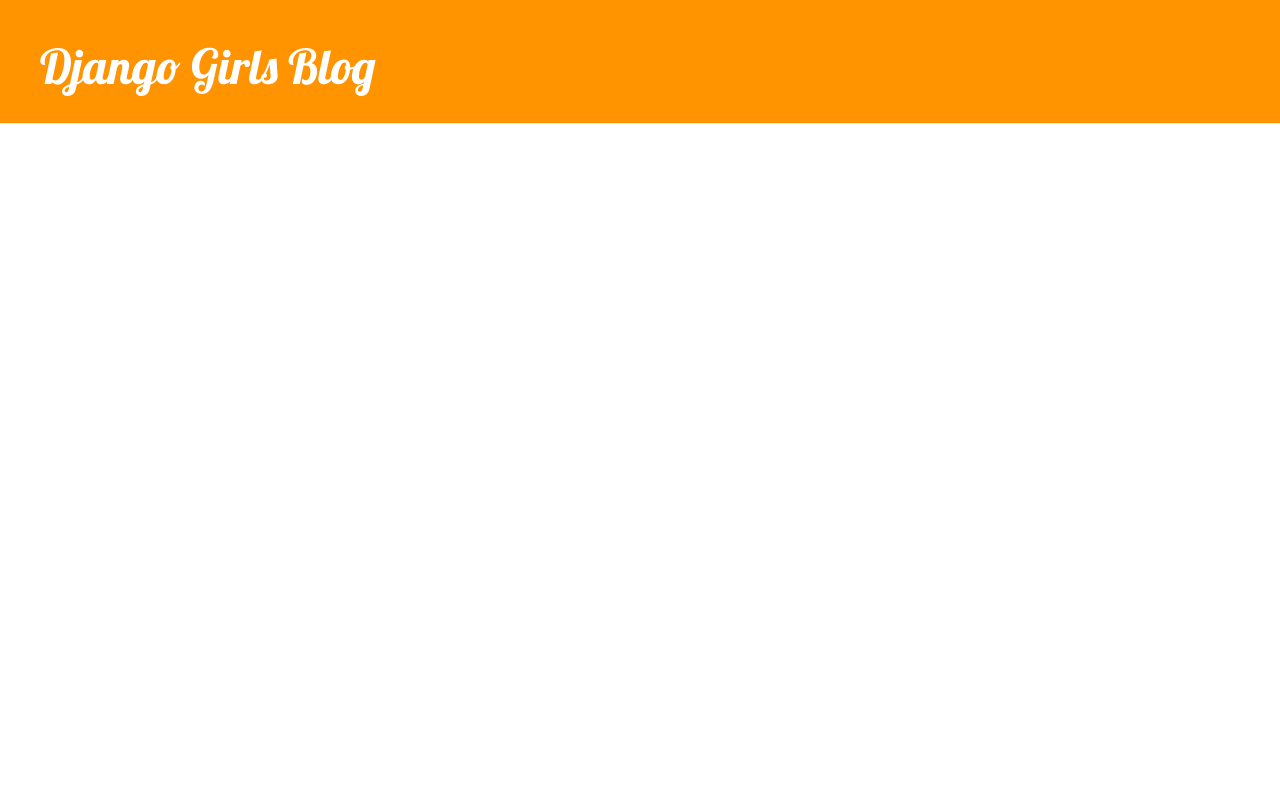
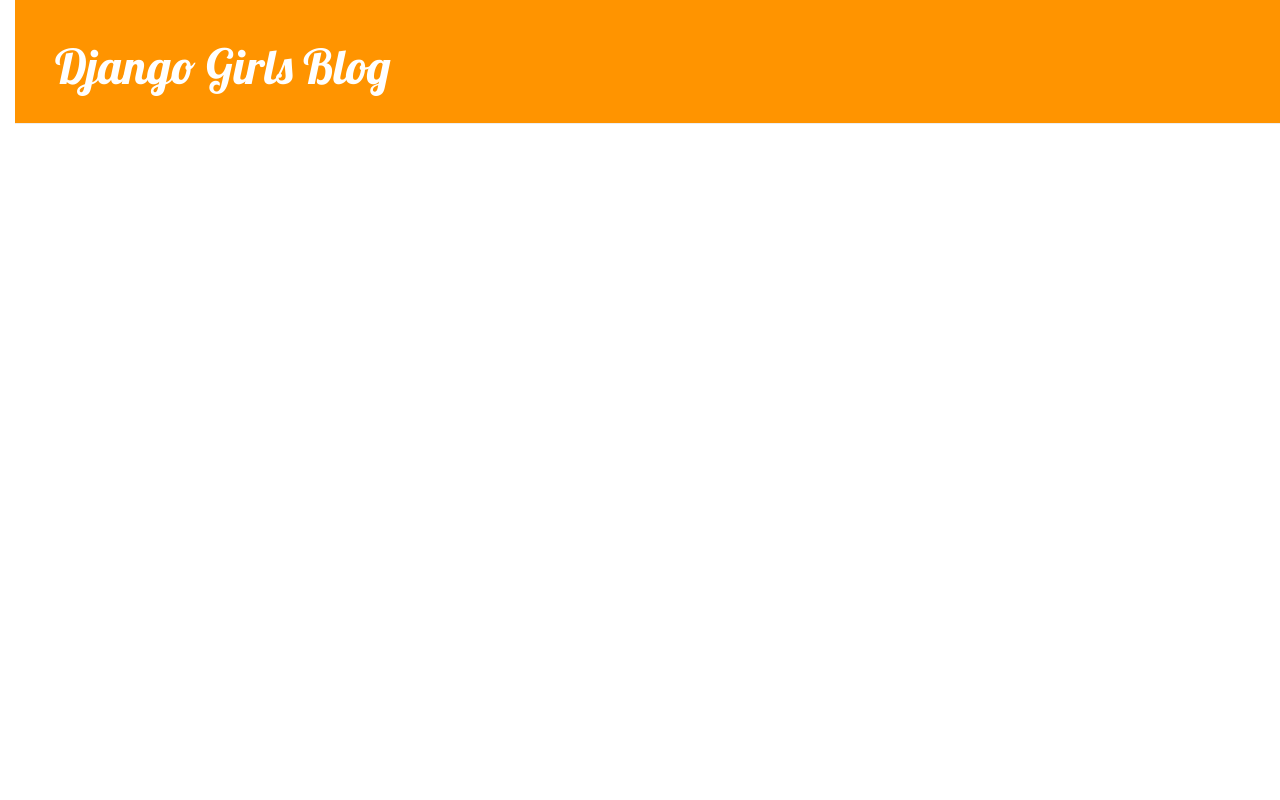
Before and after one commit to vtakaj/my-first-blog, a Django app: page / in a window 1280 px wide. Run offline with Django 3.2, Linux system fonts and the light colour scheme; data that the repository does not hold is empty; some libraries are stand-ins or nearby versions.

Commit message:
update style.

```diff
--- a/blog/static/css/blog.css
+++ b/blog/static/css/blog.css
@@ -1,3 +1,12 @@
+h1 a {
+    color: #FCA205;
+    font-family: 'Lobster';
+}
+
+body {
+    padding-left: 15px;
+}
+
 .page-header {
     background-color: #ff9400;
     margin-top: 0;
```
